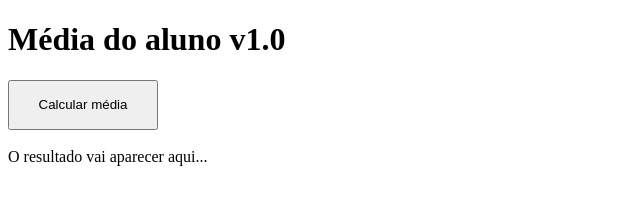
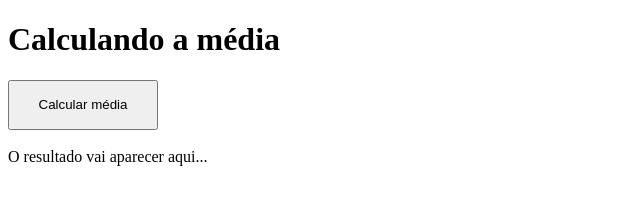
Before and after one commit to tobiasramos/calculando-media, a plain HTML site: page index.html in a window 1280 px wide. Shown: the whole page, without its empty margins (0-640 px from the left). Drawn offline with Linux system fonts and the light colour scheme.

Commit message:
Alterando a frase da tag H1

```diff
--- a/index.html
+++ b/index.html
@@ -9,7 +9,7 @@
     <link rel="stylesheet" href="style.css">
 </head>
 <body>
-    <h1>Média do aluno v1.0</h1>
+    <h1>Calculando a média</h1>
 
     <button onclick="calcularMedia()">Calcular média</button>
 
```
